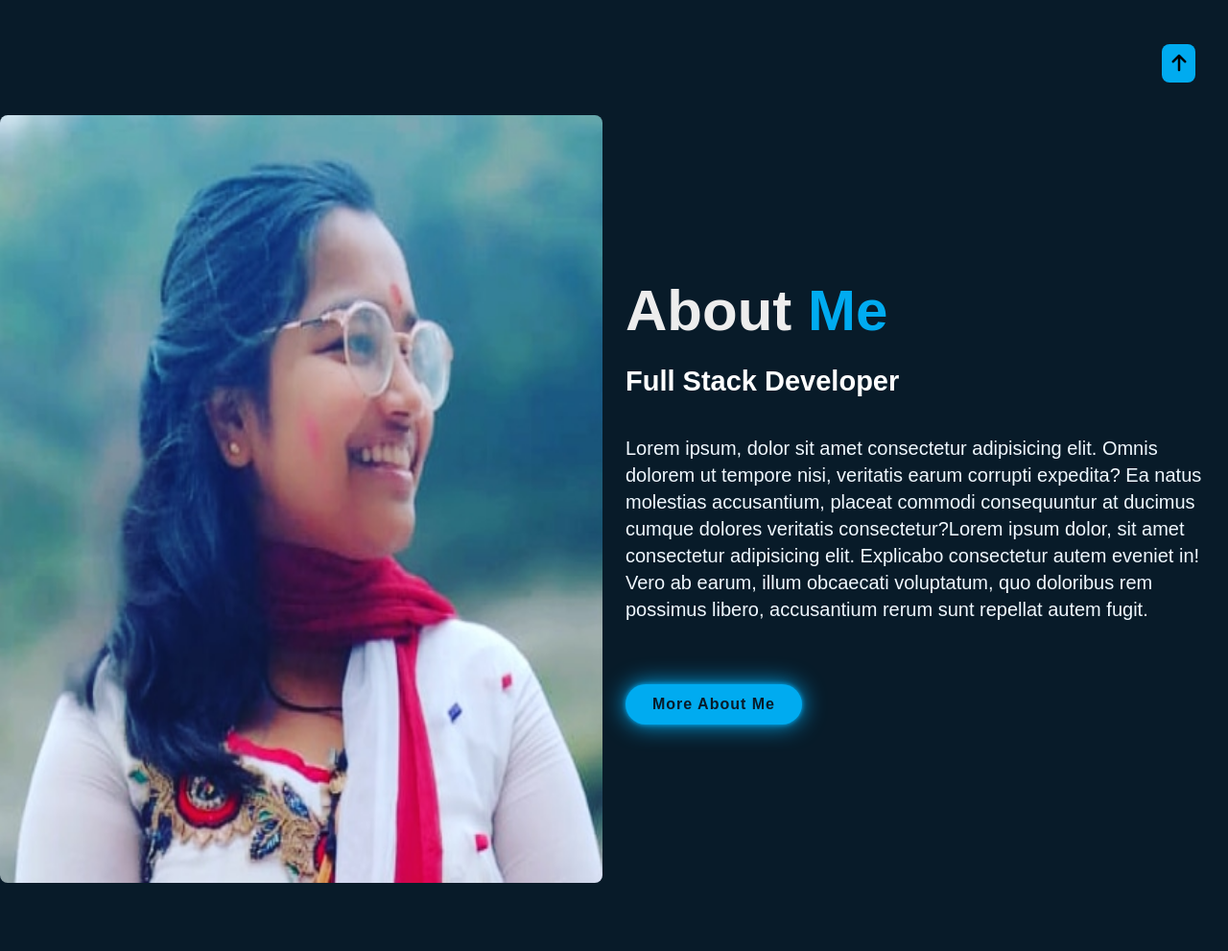
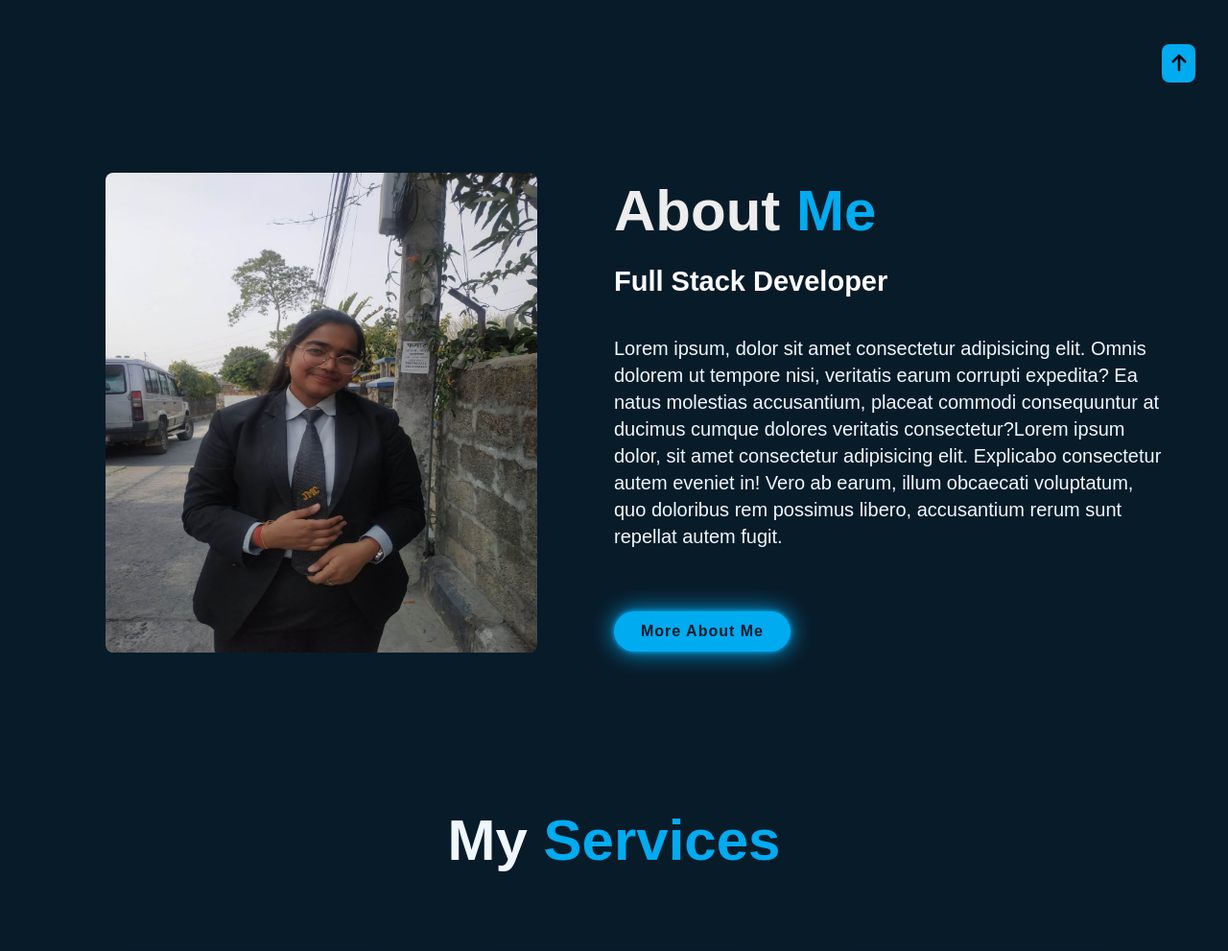
Before and after one commit to krishnaluharuka6/Portfolio, a plain HTML site: page portfolio/index.html in a window 1280 px wide. Shown: the part 680-1671 px from the top of the page at 96% size. Drawn offline with nearby package versions, Linux system fonts and the light colour scheme.

Commit message:
portfolio

```diff
--- a/portfolio/index.html
+++ b/portfolio/index.html
@@ -53,7 +53,7 @@
 
     <section class="about" id="about">
         <div class="about-img">
-            <img src="krishna1.jpg" alt="">
+            <img src="krishna2.jpg" alt="">
         </div>
         <div class="about-text">
             <h2>About <span>Me</span></h2>
@@ -193,7 +193,7 @@
                 <h2>Latest <span>Project</span></h2>
                 <div class="portfolio-content">
                     <div class="row">
-                        <img src="krishna1.jpg" alt="">
+                        <img src="ui_ux.jpg" alt="">
                         <div class="layer">
                             <h5>UI/UX Design</h5>
                             <p>Lorem ipsum dolor sit amet consectetur adipisicing elit. Ad quasi nam eligendi molestiae repellendus. Magni voluptates, repellat vel consectetur quibusdam modi error tempora sit fuga reiciendis provident. Quia, consequuntur autem?</p>
@@ -201,7 +201,7 @@
                         </div>
                     </div>
                     <div class="row">
-                        <img src="krishna1.jpg" alt="">
+                        <img src="ui_ux.jpg" alt="">
                         <div class="layer">
                             <h5>UI/UX Design</h5>
                             <p>Lorem ipsum dolor sit amet consectetur adipisicing elit. Ad quasi nam eligendi molestiae repellendus. Magni voluptates, repellat vel consectetur quibusdam modi error tempora sit fuga reiciendis provident. Quia, consequuntur autem?</p>
@@ -209,7 +209,7 @@
                         </div>
                     </div>
                     <div class="row">
-                        <img src="krishna1.jpg" alt="">
+                        <img src="ui_ux.jpg" alt="">
                         <div class="layer">
                             <h5>UI/UX Design</h5>
                             <p>Lorem ipsum dolor sit amet consectetur adipisicing elit. Ad quasi nam eligendi molestiae repellendus. Magni voluptates, repellat vel consectetur quibusdam modi error tempora sit fuga reiciendis provident. Quia, consequuntur autem?</p>
--- a/portfolio/style.css
+++ b/portfolio/style.css
@@ -221,13 +221,17 @@ body {
     display: grid;
     grid-template-columns: repeat(2, 1fr);
     align-items: center;
-    gap: 1.5rem;
+    margin: 60px;
+}
+
+.about-img{
+    margin-right: 40px;
+    padding-left: 50px;
 }
 
 .about-img img{
-    max-width: 630px;
-    height: 100vh;
-    width: 100%;
+    width: 450px;
+    height: 500px;
     border-radius: 8px;
 }
 
@@ -618,6 +622,9 @@ section{
 .portfolio-content{
     display: grid;
     grid-template-columns: repeat(auto-fit, minmax(359px, auto));
+    margin-left: 40px;
+    margin-right: 40px;
+
 }
 
 .row{
@@ -632,6 +639,7 @@ section{
     border-radius: 8px;
     display: block;
     transition: transform 0.5s;
+    margin: 5px;
 }
 
 .layer{
```
Also changed, not shown: portfolio/ui_ux.jpg (added).
